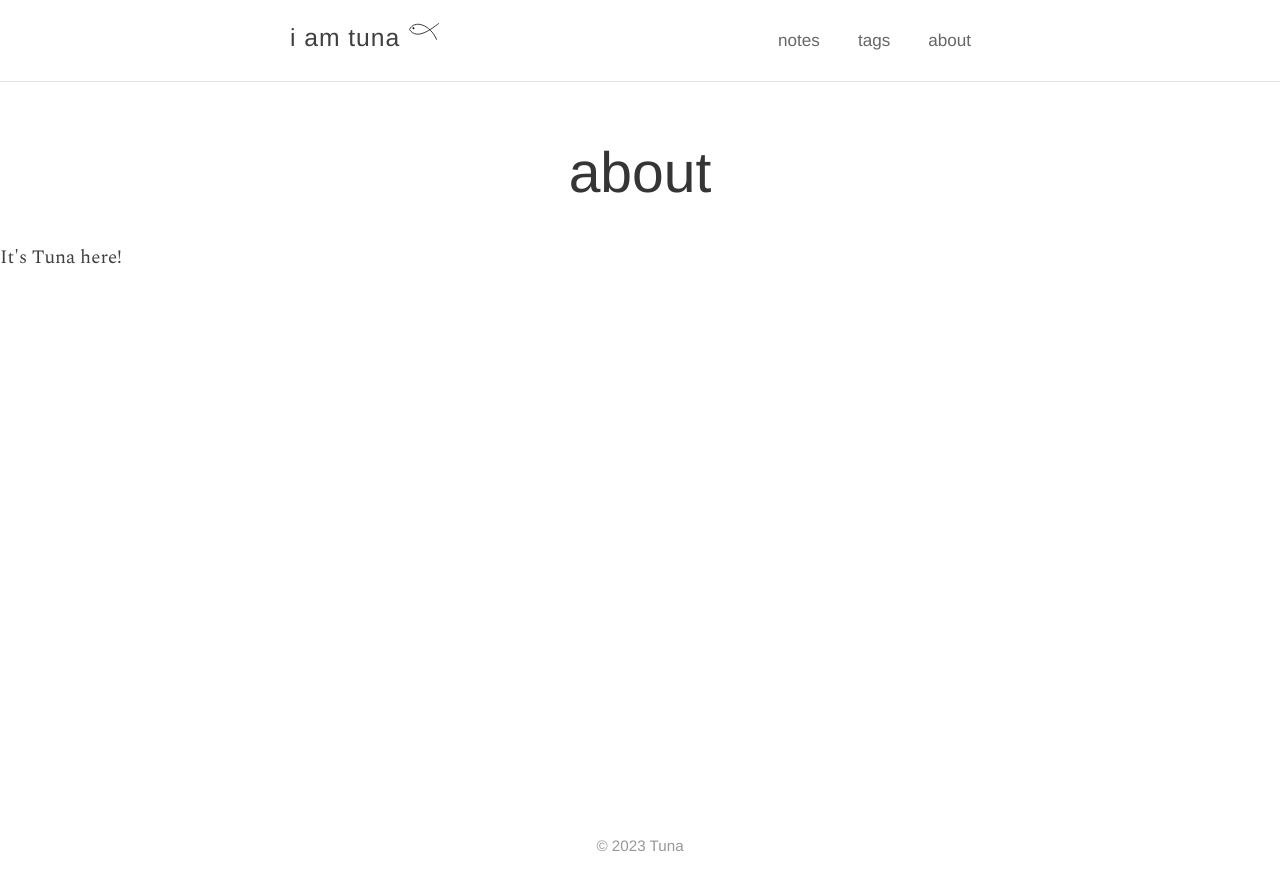
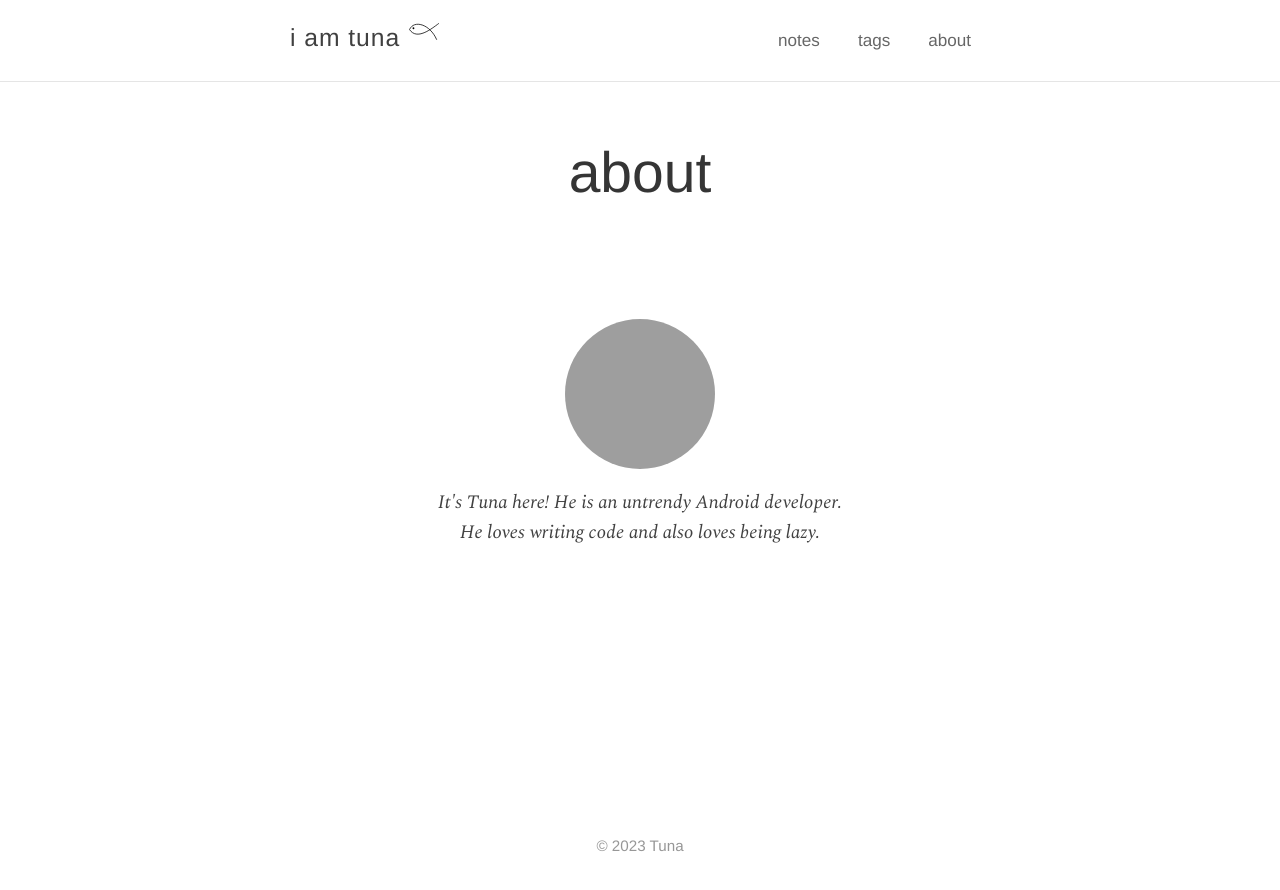
Before and after one commit to tuanchauict/iamtuna.org, a Jekyll site: the page built from docs/_pages/about.html, in a window 1280 px wide. Shown: the top 890 px of the page. Built offline with Jekyll 4.4.1, drawn with Linux system fonts in a browser that asks for light colours; grey boxes are pictures that could not be loaded.

Commit message:
Update about page

```diff
--- a/docs/_pages/about.html
+++ b/docs/_pages/about.html
@@ -6,4 +6,12 @@ permalink: /about/
 ---
 {% include page_header.html %}
 
-It's Tuna here!
+<main class="about">
+
+    <div class="avatar" alt="Tuna avatar"></div>
+
+    <p>
+        It's Tuna here! He is an untrendy Android developer. <br/> He loves writing code and also loves being lazy.
+    </p>
+
+</main>
--- a/docs/_sass/tale.scss
+++ b/docs/_sass/tale.scss
@@ -11,3 +11,4 @@
 @import 'tale/catalogue';
 @import 'tale/404';
 @import 'tale/tags';
+@import 'tale/about';
--- /dev/null
+++ b/docs/_sass/tale/_about.scss
@@ -0,0 +1,21 @@
+main.about {
+    display: flex;
+    flex-direction: column;
+    align-items: center;
+    padding-top: 4rem;
+
+    .avatar {
+        width: 150px;
+        height: 150px;
+
+        border-radius: 50%;
+        background-image: url('https://lh3.googleusercontent.com/a/ACg8ocKwoGPN51_aUHX-THfugYkwf-mUbwB4GQiHOnadOTIuY8X1=s576-c-no');
+        background-size: cover;
+    }
+
+    p {
+        width: 40rem;
+        font-style: italic;
+        text-align: center;
+    }
+}
```
